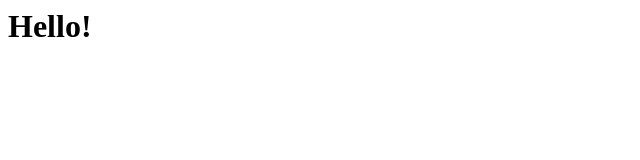
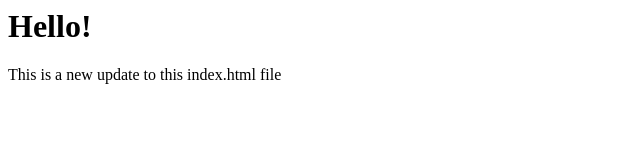
Before and after one commit to ryanbrown358/testing2, a plain HTML site: page index.html in a window 1280 px wide. Shown: the whole page, without its empty margins (0-640 px from the left). Drawn offline with Linux system fonts and the light colour scheme.

Commit message:
This is being pushed to git hub

```diff
--- a/index.html
+++ b/index.html
@@ -10,5 +10,7 @@
 
     <h1>Hello!</h1>
 
+    <p>This is a new update to this index.html file</p>
+
 </body>
 </html>
```
